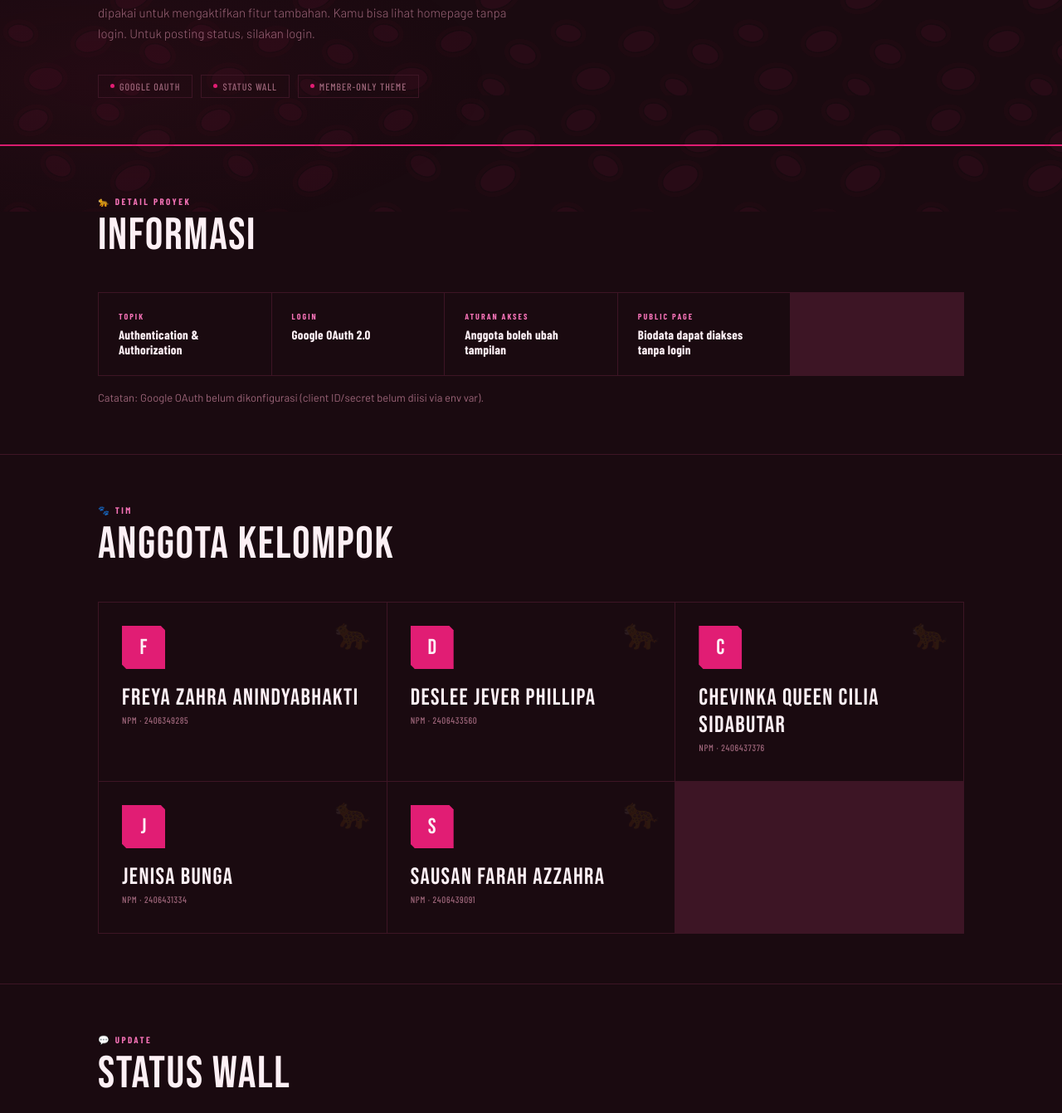
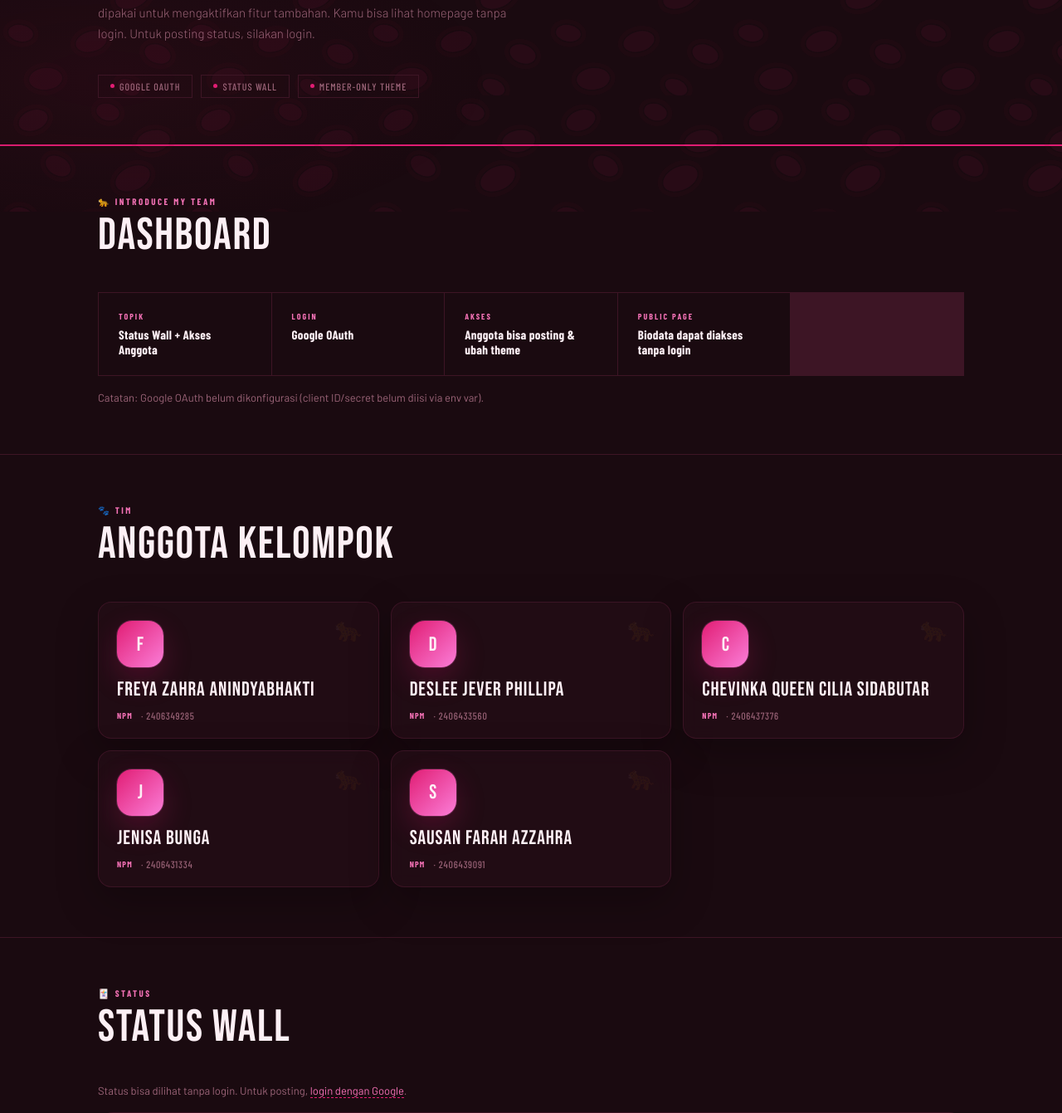
Before and after one commit to chevinkasidabutar/pkpl-MacanTernak, a Django app: page / in a window 1280 px wide. Shown: the part 545-1886 px from the top of the page at 83% size. Run offline with Django 5.2, Linux system fonts and the light colour scheme; tables that the repository leaves empty hold one stand-in row (values such as "Sample post").

Commit message:
si jebung blom

```diff
--- a/static/biodata/app.js
+++ b/static/biodata/app.js
@@ -5,7 +5,9 @@ const fontSelect = document.getElementById("font-select");
 if (customizationSection && !customizationSection.hasAttribute("hidden")) {
   if (bgColorPicker) {
     bgColorPicker.addEventListener("input", (e) => {
-      document.documentElement.style.backgroundColor = e.target.value;
+      // Update accent colors so "theme" affects card UI, not just page background.
+      document.documentElement.style.setProperty("--hot", e.target.value);
+      document.documentElement.style.setProperty("--pink2", e.target.value);
     });
   }
 
--- a/static/biodata/style.css
+++ b/static/biodata/style.css
@@ -358,17 +358,21 @@ section {
 .members-grid {
   display: grid;
   grid-template-columns: repeat(auto-fill, minmax(310px, 1fr));
-  gap: 1px;
-  background: var(--border);
-  border: 1px solid var(--border);
+  gap: 14px;
+  background: transparent;
+  border: none;
 }
 
 .member-card {
-  background: var(--black);
-  padding: 28px;
-  transition: background 0.25s;
+  background: rgba(36, 13, 22, 0.78);
+  border: 1px solid rgba(61, 21, 37, 0.95);
+  border-radius: 16px;
+  padding: 22px 22px 20px;
+  transition: transform 0.18s ease, border-color 0.18s ease, background 0.25s ease;
   position: relative;
   overflow: hidden;
+  box-shadow: 0 18px 50px rgba(0, 0, 0, 0.25);
+  backdrop-filter: blur(10px);
 }
 
 .member-card::before {
@@ -376,8 +380,8 @@ section {
   position: absolute;
   top: 14px;
   right: 18px;
-  font-size: 36px;
-  opacity: 0.08;
+  font-size: 28px;
+  opacity: 0.05;
   pointer-events: none;
   user-select: none;
   transition: opacity 0.3s, transform 0.3s;
@@ -389,7 +393,7 @@ section {
   bottom: 0;
   left: 0;
   right: 0;
-  height: 3px;
+  height: 2px;
   background: linear-gradient(90deg, var(--hot), var(--pink));
   transform: scaleX(0);
   transform-origin: left;
@@ -410,34 +415,45 @@ section {
 }
 
 .member-avatar {
-  width: 52px;
-  height: 52px;
-  background: var(--hot);
+  width: 56px;
+  height: 56px;
+  border-radius: 18px;
+  background: linear-gradient(135deg, var(--hot), var(--pink2));
   display: flex;
   align-items: center;
   justify-content: center;
   font-family: var(--font-display);
-  font-size: 26px;
+  font-size: 24px;
   color: var(--white);
-  margin-bottom: 18px;
-  clip-path: polygon(0 0, 90% 0, 100% 10%, 100% 100%, 10% 100%, 0 90%);
-  box-shadow: 0 0 20px rgba(225, 29, 116, 0.35);
+  margin-bottom: 14px;
+  box-shadow: 0 0 0 1px rgba(251, 126, 216, 0.2), 0 14px 35px rgba(225, 29, 116, 0.22);
 }
 
 .member-name {
   font-family: var(--font-display);
-  font-size: 28px;
-  letter-spacing: 0.05em;
-  margin-bottom: 4px;
+  font-size: 24px;
+  letter-spacing: 0.04em;
+  line-height: 1.12;
+  margin-bottom: 10px;
   color: var(--white);
 }
 
 .member-nim {
   font-family: var(--font-cond);
-  font-size: 11px;
+  display: flex;
+  align-items: center;
+  gap: 10px;
+  font-size: 12px;
   letter-spacing: 0.06em;
-  color: var(--muted);
-  margin-bottom: 6px;
+  color: rgba(155, 100, 120, 0.95);
+  margin-bottom: 0;
+}
+
+.member-nim .label {
+  font-size: 10px;
+  letter-spacing: 0.12em;
+  color: var(--pink);
+  font-weight: 700;
 }
 
 .info-grid {
--- a/templates/biodata/home.html
+++ b/templates/biodata/home.html
@@ -87,21 +87,21 @@
   <section id="info">
     <div class="container">
       <div class="section-header">
-        <div class="section-label">🐆 Detail Proyek</div>
-        <div class="section-title">INFORMASI</div>
+        <div class="section-label">🐆 Introduce My Team</div>
+        <div class="section-title">DASHBOARD</div>
       </div>
       <div class="info-grid">
         <div class="info-item">
           <div class="info-label">Topik</div>
-          <div class="info-value">Authentication &amp; Authorization</div>
+          <div class="info-value">Status Wall + Akses Anggota</div>
         </div>
         <div class="info-item">
           <div class="info-label">Login</div>
-          <div class="info-value">Google OAuth 2.0</div>
+          <div class="info-value">Google OAuth</div>
         </div>
         <div class="info-item">
-          <div class="info-label">Aturan Akses</div>
-          <div class="info-value">Anggota boleh ubah tampilan</div>
+          <div class="info-label">Akses</div>
+          <div class="info-value">Anggota bisa posting &amp; ubah theme</div>
         </div>
         <div class="info-item">
           <div class="info-label">Public Page</div>
@@ -129,27 +129,27 @@
         <div class="member-card">
           <div class="member-avatar">F</div>
           <div class="member-name">Freya Zahra Anindyabhakti</div>
-          <div class="member-nim">NPM · 2406349285</div>
+          <div class="member-nim"><span class="label">NPM</span> · 2406349285</div>
         </div>
         <div class="member-card">
           <div class="member-avatar">D</div>
           <div class="member-name">Deslee Jever Phillipa</div>
-          <div class="member-nim">NPM · 2406433560</div>
+          <div class="member-nim"><span class="label">NPM</span> · 2406433560</div>
         </div>
         <div class="member-card">
           <div class="member-avatar">C</div>
           <div class="member-name">Chevinka Queen Cilia Sidabutar</div>
-          <div class="member-nim">NPM · 2406437376</div>
+          <div class="member-nim"><span class="label">NPM</span> · 2406437376</div>
         </div>
         <div class="member-card">
           <div class="member-avatar">J</div>
           <div class="member-name">Jenisa Bunga</div>
-          <div class="member-nim">NPM · 2406431334</div>
+          <div class="member-nim"><span class="label">NPM</span> · 2406431334</div>
         </div>
         <div class="member-card">
           <div class="member-avatar">S</div>
           <div class="member-name">Sausan Farah Azzahra</div>
-          <div class="member-nim">NPM · 2406439091</div>
+          <div class="member-nim"><span class="label">NPM</span> · 2406439091</div>
         </div>
       </div>
     </div>
@@ -160,7 +160,7 @@
   <section id="status-wall">
     <div class="container">
       <div class="section-header">
-        <div class="section-label">💬 Update</div>
+        <div class="section-label">🃏 Status</div>
         <div class="section-title">STATUS WALL</div>
       </div>
 
@@ -169,8 +169,8 @@
           <form method="post" class="status-form">
             {% csrf_token %}
             <input type="hidden" name="action" value="post_status" />
-            <input name="content" maxlength="200" placeholder="Tulis status kamu... (maks 200 karakter)" class="status-input" />
-            <button class="btn-login" type="submit">Post</button>
+            <input name="content" maxlength="200" placeholder="Tulis status... (maks 200 karakter)" class="status-input" />
+            <button class="btn-login" type="submit">Posting</button>
           </form>
           <form method="post" class="profile-form">
             {% csrf_token %}
@@ -178,12 +178,12 @@
             <input name="display_name" maxlength="80"
                    value="{% if profile %}{{ profile.display_name }}{% endif %}"
                    placeholder="Nama tampilan (opsional)" class="status-input" />
-            <button class="btn-logout" type="submit">Save name</button>
+            <button class="btn-logout" type="submit">Simpan</button>
           </form>
         </div>
       {% else %}
         <div class="status-hint">
-          Kamu bisa lihat status orang lain. Untuk posting status, <a href="{% url 'login' %}">login dengan Google</a>.
+          Status bisa dilihat tanpa login. Untuk posting, <a href="{% url 'login' %}">login dengan Google</a>.
         </div>
       {% endif %}
 
@@ -203,7 +203,7 @@
             <div class="status-text">{{ p.content }}</div>
           </article>
         {% empty %}
-          <div class="status-empty">Belum ada status. Jadi yang pertama posting setelah login.</div>
+          <div class="status-empty">Belum ada status. Post pertama kalian dulu!</div>
         {% endfor %}
       </div>
     </div>
@@ -214,8 +214,8 @@
   <section id="account">
     <div class="container">
       <div class="section-header">
-        <div class="section-label">🔐 Akun</div>
-        <div class="section-title">AKSES FITUR</div>
+        <div class="section-label">🎛️ Member</div>
+        <div class="section-title">PANEL</div>
       </div>
 
       {% if user.is_authenticated %}
@@ -223,24 +223,24 @@
           <div class="auth-box">
             <div class="auth-box-title">Kamu sudah login</div>
             <div class="auth-box-desc">
-              Kamu bisa posting ke Status Wall, dan nama tampilanmu akan dipakai di card status.
+              Kamu bisa posting status. Nama tampilan akan ikut tampil di card.
             </div>
           </div>
 
           <div class="auth-box" style="border-left: 1px solid var(--border);">
-            <div class="auth-box-title">Hak akses</div>
+            <div class="auth-box-title">Tema & Akses</div>
             <div class="auth-box-desc">
               {% if is_member %}
-                Kamu termasuk whitelist anggota, jadi boleh mengubah tampilan.
+                Kamu anggota: bisa ubah theme.
               {% else %}
-                Kamu bukan whitelist anggota, jadi hanya bisa melihat tampilan.
+                Kamu viewer: hanya bisa melihat.
               {% endif %}
             </div>
 
             <div id="customization-section" {% if not is_member %}hidden{% endif %}>
               <div class="auth-feature">
                 <div class="auth-feature-icon">✓</div>
-                <div class="auth-feature-text"><strong>Theme</strong> — ubah warna background &amp; font (khusus anggota)</div>
+                <div class="auth-feature-text"><strong>Theme</strong> — ubah aksen card &amp; font (khusus anggota)</div>
               </div>
               <div style="display:grid;gap:10px;margin-top:16px;">
                 <div style="display:flex;align-items:center;gap:10px;flex-wrap:wrap;">
@@ -291,7 +291,7 @@
         <div class="spot"></div>
         <div class="spot"></div>
       </div>
-      <div class="footer-meta">PKPL · Auth &amp; Authz</div>
+      <div class="footer-meta">PKPL · Introduce My Team</div>
     </footer>
   </div>
 
```
Also changed, not shown: other parts of static/biodata/style.css (+14 -8 lines).
